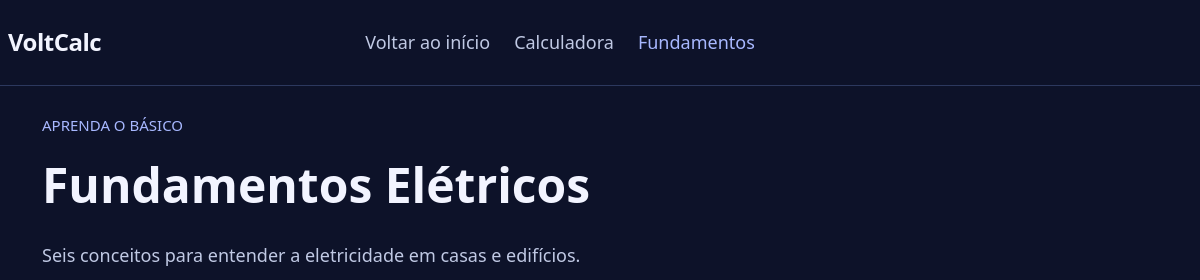
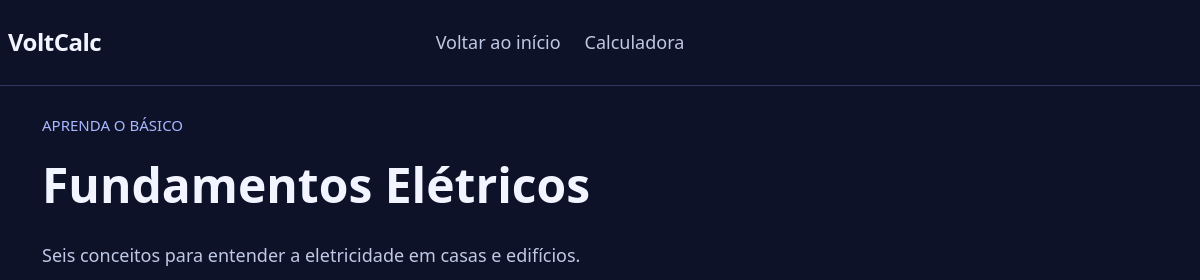
Before and after one commit to rafael-amann/VoltCalc, a website: page fundamentals.html in a window 1280 px wide. Shown: the top 280 px of the page, 80-1280 px from the left. Drawn offline with Linux system fonts and the light colour scheme.

Commit message:
style: remove redundant fundamentals header link

```diff
--- a/fundamentals.html
+++ b/fundamentals.html
@@ -18,7 +18,6 @@
       <nav aria-label="Navegação principal">
         <a class="nav-link" href="./index.html">Voltar ao início</a>
         <a class="nav-link" href="./calculator.html">Calculadora</a>
-        <a class="nav-link" href="./fundamentals.html" aria-current="page">Fundamentos</a>
       </nav>
     </header>
     <main class="calculator-main fundamentals-main">
```
